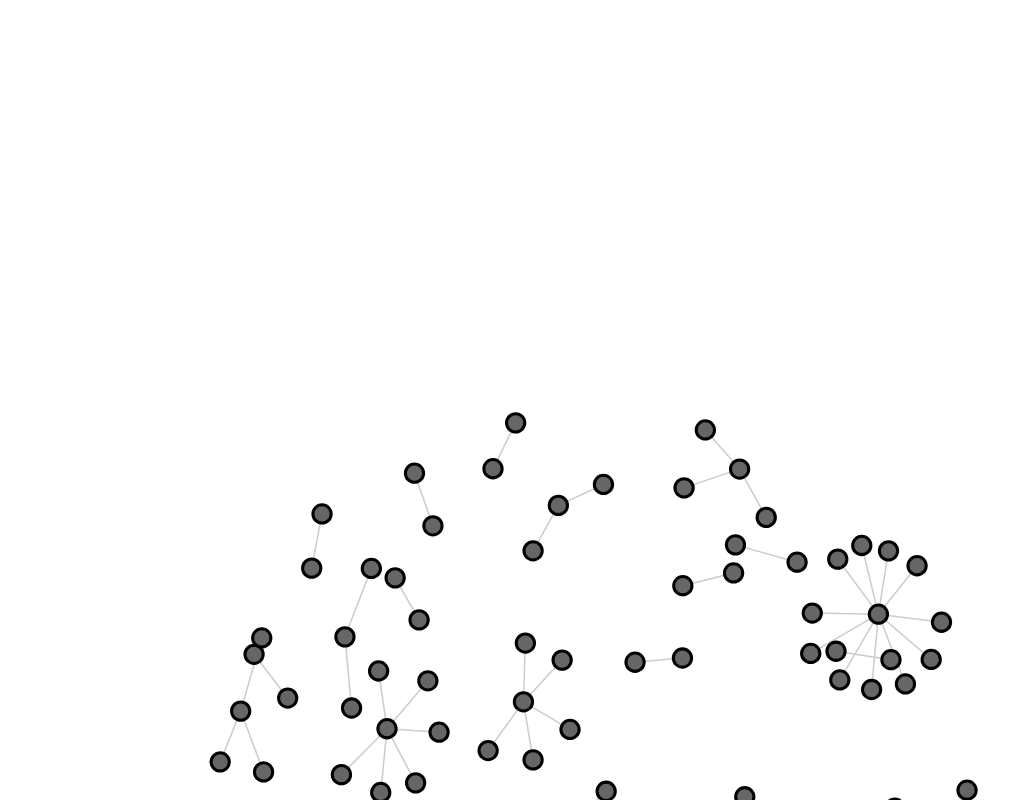
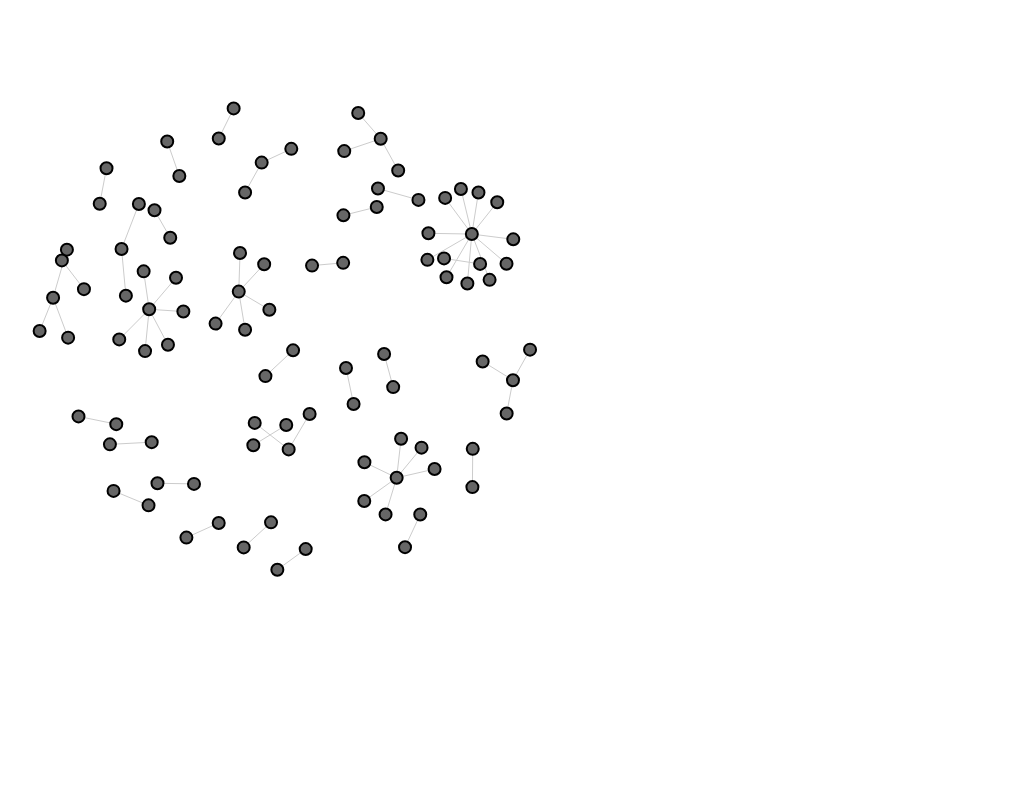
Before and after one commit to robcrock/creative-viz_2023-02, a React (Vite) app: page / in a window 1280 px wide. Shown: the top 800 px of the page, without its empty margins (37-1046 px from the left). Built offline with nearby package versions, Linux system fonts and the light colour scheme.

Commit message:
fix: Adjust the viewBox.

```diff
--- a/src/components/ForceGraph/ForceGraph.tsx
+++ b/src/components/ForceGraph/ForceGraph.tsx
@@ -188,7 +188,7 @@ const SimpleForceGraph: React.FC<SimpleForceGraphProps> = ({ data }) => {
   return (
     <div style={{ height: '100vh' }}>
       <div ref={tooltipRef}></div>
-      <svg viewBox="-415,-492,830,984">
+      <svg width={600} height={600} viewBox="-320, -320, 600, 600">
         <g>
           {animatedLinks.map((link) => (
             <line
```
